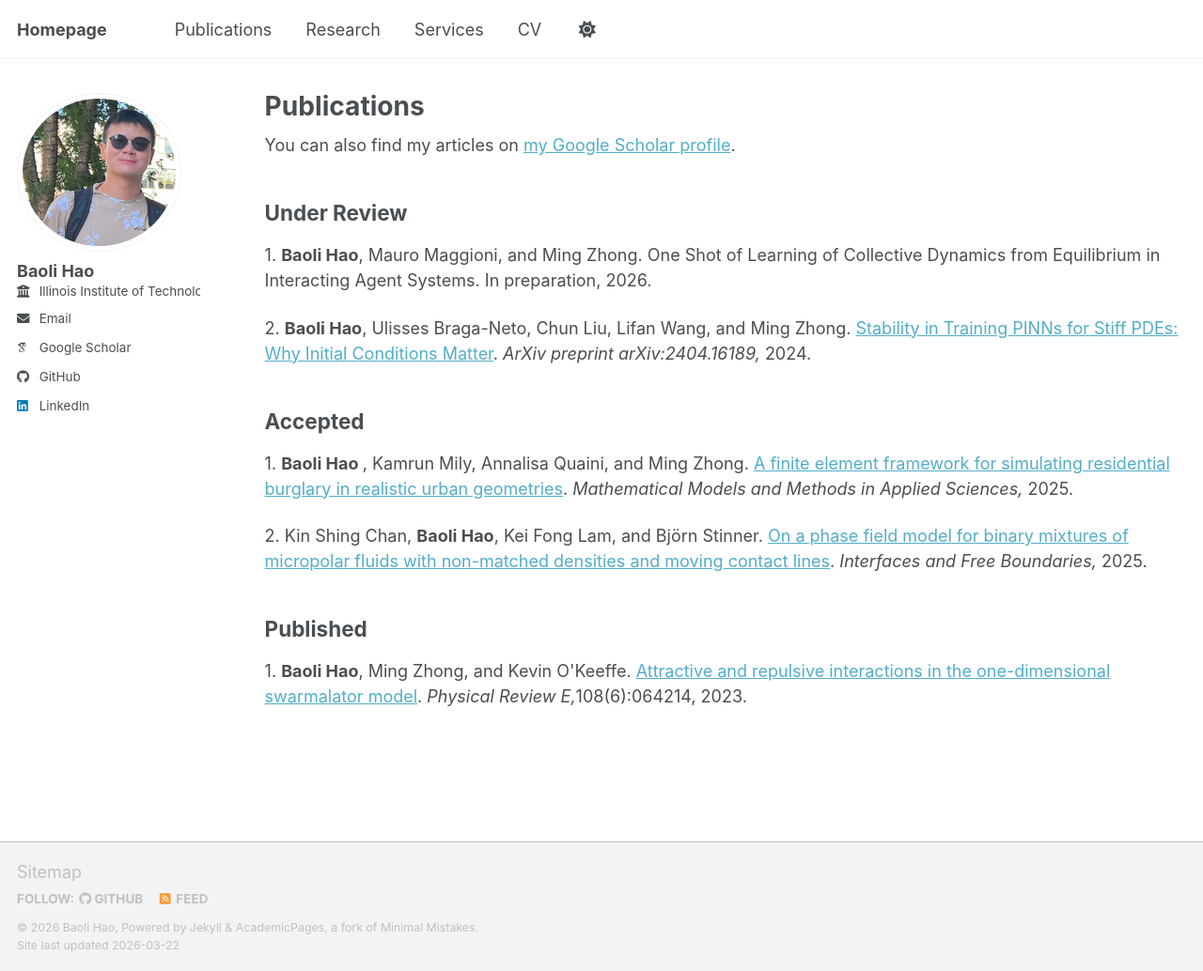
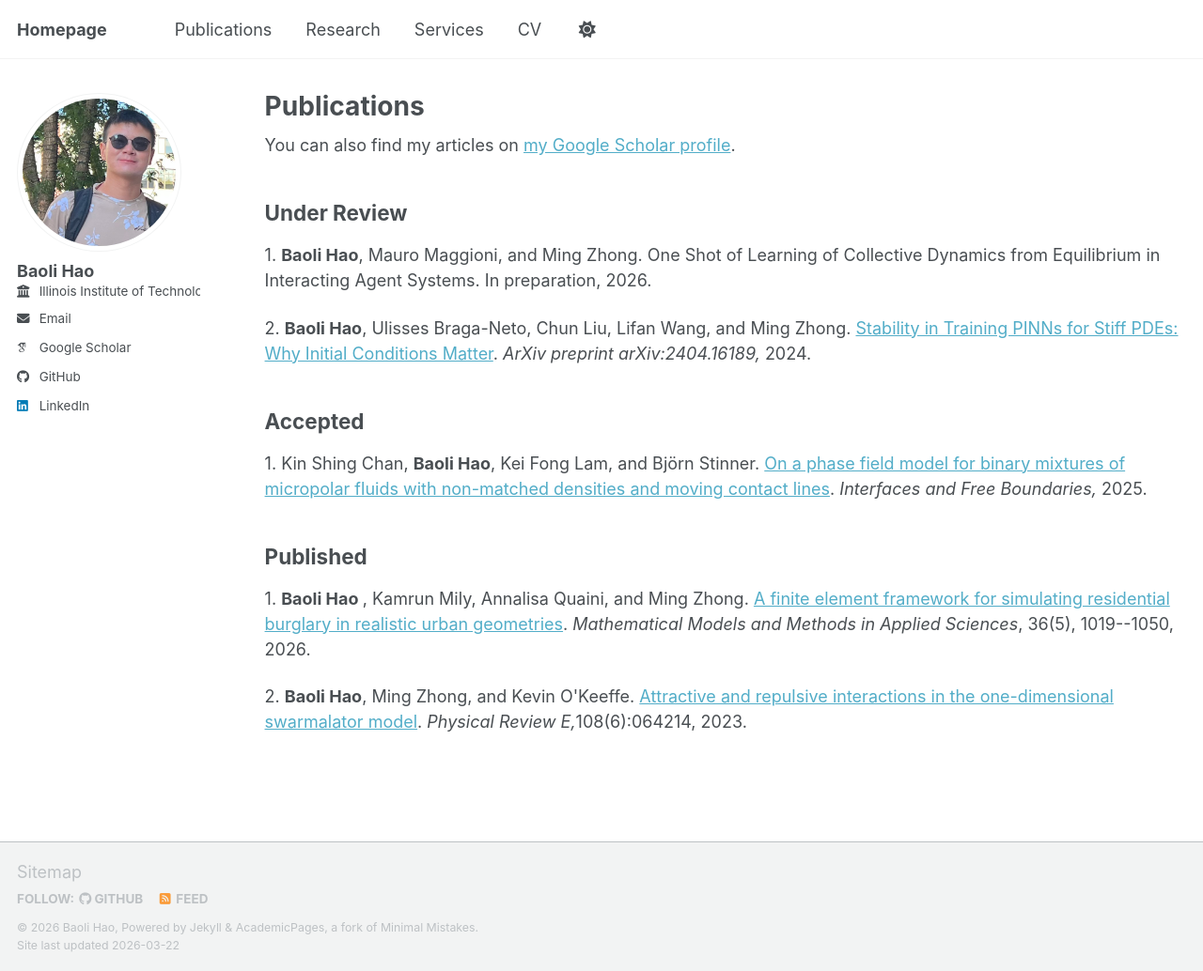
Before and after one commit to baolihao/baolihao.github.io, a Jekyll site: the page built from _pages/publications.html, in a window 1280 px wide and 1034 px high. Shown: the whole window at 94% size. Built offline with Jekyll 4.4.1, drawn with Linux system fonts in a browser that asks for light colours; some web fonts are replaced; a script bundle is joined from its source files by our own code; library files that are not in the unit come from our copies; part of the change alters nothing that is shown.

Commit message:
Update publications.html

```diff
--- a/_pages/publications.html
+++ b/_pages/publications.html
@@ -27,14 +27,7 @@ author_profile: true
 
 <h2>Accepted</h2>
 <p>
- 1.   <b>Baoli Hao </b>, Kamrun Mily, Annalisa Quaini, and Ming Zhong.
-  <a href = "https://arxiv.org/pdf/2508.11055">A finite element framework for simulating residential burglary in realistic urban geometries</a>.
-  <i>Mathematical Models and Methods in Applied Sciences,</i>
-2025.
-</p>
-
-<p>
- 2.  Kin Shing Chan,  <b>Baoli Hao</b>, Kei Fong Lam, and Björn Stinner.
+ 1.  Kin Shing Chan,  <b>Baoli Hao</b>, Kei Fong Lam, and Björn Stinner.
   <a href = "https://arxiv.org/pdf/2504.21258">On a phase field model for binary mixtures of micropolar fluids with non-matched densities and moving contact lines</a>.
   <i>Interfaces and Free Boundaries,</i>
 2025.
@@ -42,7 +35,13 @@ author_profile: true
 
 <h2>Published</h2>
 <p>
- 1.   <b>Baoli Hao</b>, Ming Zhong, and Kevin O'Keeffe.
+ 1.   <b>Baoli Hao </b>, Kamrun Mily, Annalisa Quaini, and Ming Zhong.
+  <a href = "https://www.worldscientific.com/doi/abs/10.1142/S0218202526500193">A finite element framework for simulating residential burglary in realistic urban geometries</a>.
+  <i>Mathematical Models and Methods in Applied Sciences</i>,
+36(5), 1019--1050, 2026.
+</p>
+<p>
+ 2.   <b>Baoli Hao</b>, Ming Zhong, and Kevin O'Keeffe.
   <a href = "https://arxiv.org/pdf/2309.02342">Attractive and repulsive interactions in the one-dimensional swarmalator model</a>.
   <i>Physical Review E,</i>108(6):064214,
 2023.
```
